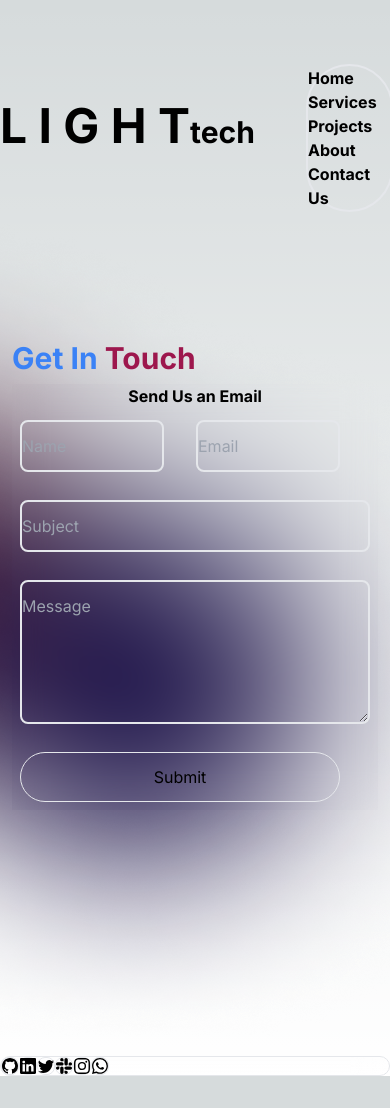
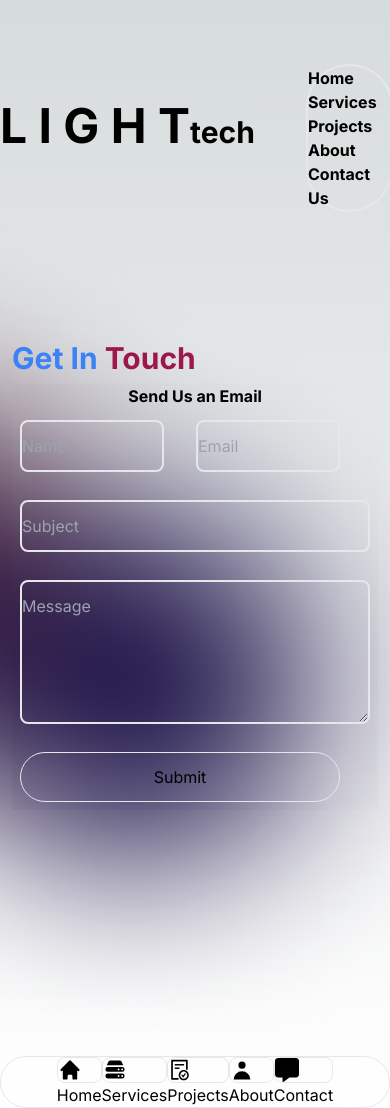
Before and after one commit to AKATWIJUKA-ELIA/light-web, a Next.js app: page /contact in a window 390 px wide. Before the commit the page ends 1076 px from the top, so only its background shows below. Built offline with nearby package versions, Linux system fonts and the light colour scheme.

Commit message:
mobile nav

```diff
--- a/components/footer/index.tsx
+++ b/components/footer/index.tsx
@@ -1,56 +1,89 @@
 import React from 'react'
 import Link from 'next/link'
 import { BsGithub } from 'react-icons/bs'
-import { BsLinkedin } from 'react-icons/bs'
-import { BsInstagram } from 'react-icons/bs'
-import { BsTwitter } from 'react-icons/bs'
-import { BsSlack } from 'react-icons/bs'
+import { HiUser } from 'react-icons/hi'
+import { FaMessage } from 'react-icons/fa6'
+import { HiMiniServerStack } from 'react-icons/hi2'
+import { AiOutlineFileDone } from 'react-icons/ai'
 import { BsWhatsapp } from 'react-icons/bs'
+import { HiHome } from 'react-icons/hi'
 
 const footer = () => {
   return (
-      <div className="fixed bottom-0 left-0 z-40 flex md:hidden w-full border opacity-75 rounded-full backdrop-blur-lg ">
+      <div className="fixed bottom-0 left-0 z-40 flex justify-center gap-6 md:hidden w-full border opacity-75 rounded-full backdrop-blur-lg ">
+
+      <div className='flex flex-col'>
       <a
-        href="https://github.com/AKATWIJUKA-ELIA"
+        href="/"
         className="group rounded-lg border border-transparent md:mx-10 px-5 py-4 md:hidden"  >
-            <BsGithub/>
+            <HiHome className='text-2xl'/>
 
       </a>
 
-      <a
-        href="https://www.linkedin.com/in/akatwijuka-elia-64066b295/"
+      <h1 className='flex mx-auto -mt-5'>
+            Home
+      </h1>
+      </div>
+
+
+      <div className='flex flex-col'>
+      <a    href="/#services"
         className="group rounded-lg border border-transparent md:mx-10 px-5 py-4 md:hidden"  >
-            <BsLinkedin/>
+            <HiMiniServerStack className='text-2xl text-red-800 flex'/>
+
 
       </a>
 
+      <h1 className='flex mx-auto -mt-5'>
+            Services
+      </h1>
+      </div>
+
+
+
+
+      <div className='flex flex-col'>
       <a
-        href="https://x.com/The_light_tech"
+        href="/projects"
         className="group rounded-lg border border-transparent md:mx-10 px-5 py-4 md:hidden"  >
-            <BsTwitter/>
+            <AiOutlineFileDone className='text-2xl text-red-800'/>
 
       </a>
 
+      <h1 className='flex mx-auto -mt-5'>
+            Projects
+      </h1>
+      </div>
 
+
+      <div className='flex flex-col '>
       <a
-        href="https://stackoverflow.com/users/22681878"
+        href="/about"
         className="group rounded-lg border border-transparent md:mx-10 px-5 py-4 md:hidden"  >
-            <BsSlack/>
+            <HiUser className='text-2xl text-red-800'/>
 
       </a>
 
-      <a
-        href="https://www.instagram.com/r_e_a_l_m_e_n/"
-        className="group rounded-lg border border-transparent md:mx-10 px-5 py-4 md:hidden"  >
-            <BsInstagram/>
+      <h1 className='flex mx-auto -mt-5'>
+            About
+      </h1>
+      </div>
 
-      </a>
-      <a
-        href="https://www.instagram.com/r_e_a_l_m_e_n/"
-        className="group rounded-lg border border-transparent md:mx-10 px-5 py-4 md:hidden"  >
-            <BsWhatsapp/>
 
-      </a>
+      <div className='flex flex-col '>
+            <a
+            href="/contact"
+            className="group rounded-lg border border-transparent md:mx-10 px-5 py-4 md:hidden"  >
+                  <FaMessage className='text-2xl text-red-800'/>
+
+            </a>
+
+            <h1 className='flex mx-auto -mt-5'>
+                  Contact
+            </h1>
+      </div>
+
+
 
     </div>
   )
--- a/components/testimonial/index.tsx
+++ b/components/testimonial/index.tsx
@@ -9,7 +9,7 @@ const testimonial = () => {
   return (
       <section className="relative justify-center isolate overflow-hidden border rounded-3xl my-10 px-6 py-24 sm:py-32 lg:px-8">
 
-            <div className='justify-center flex'> <h1 className='font-bold text-6xl'> Testimonials </h1></div>
+            <div className='justify-center flex'> <h1 className='font-bold text-5xl md:text-6xl'> Testimonials </h1></div>
 
 
 
```
